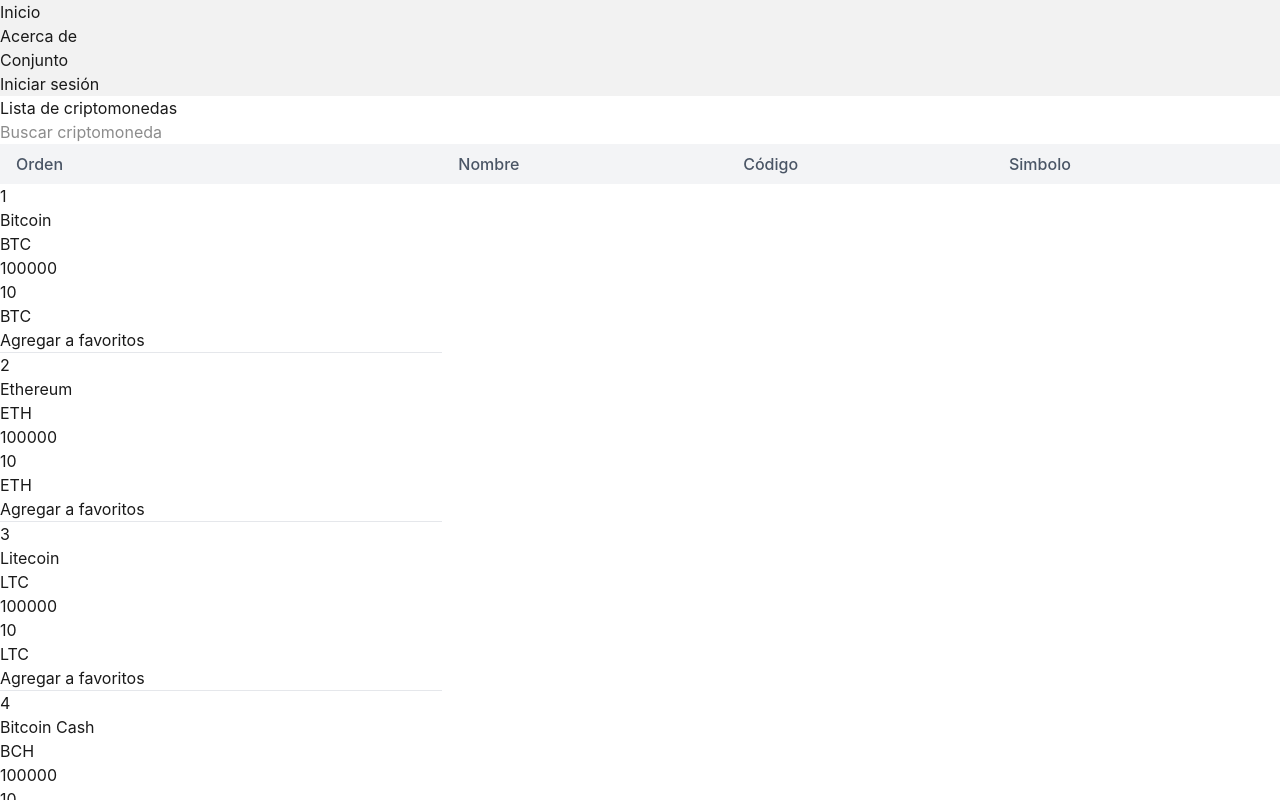
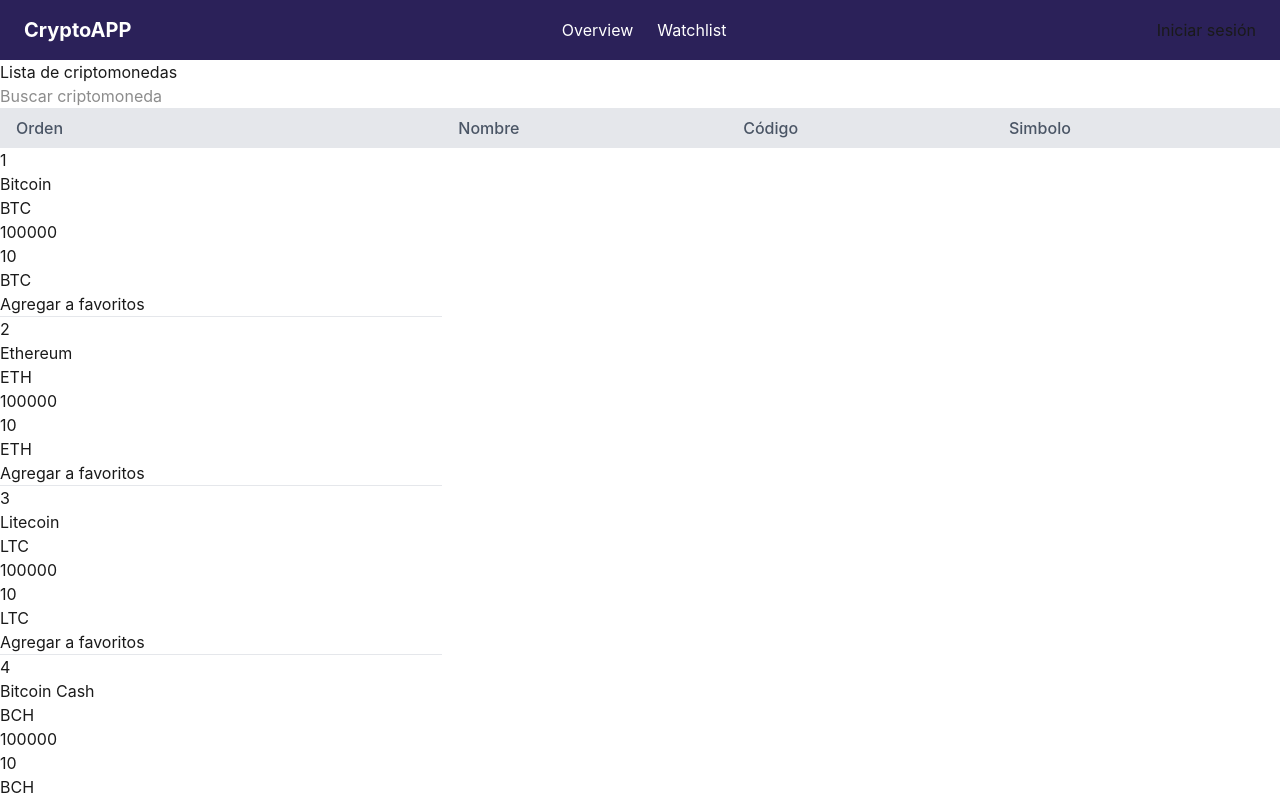
Before and after one commit to 102guss/3monedas, a React (Vite) app: page / in a window 1280 px wide. Shown: the top 800 px of the page. Built offline with nearby package versions, Linux system fonts and the light colour scheme.

Commit message:
Se le cambia el nombre a componente Coinstable y se le agregan estilos

```diff
--- a/src/App.tsx
+++ b/src/App.tsx
@@ -1,5 +1,5 @@
 import Header from "./components/Header";
-import CoinsTable from "./components/CoinsTable";
+import CoinsContainer from "./components/CoinsContainer";
 
 function App() {
   return (
@@ -8,7 +8,7 @@
       <main className="bg-white">
         <h1>Lista de criptomonedas</h1>
         <div className="coins-list">
-          <CoinsTable />
+          <CoinsContainer />
         </div>
       </main>
     </>
--- a/src/components/CoinsTable.tsx
+++ b/src/components/CoinsContainer.tsx
@@ -3,7 +3,7 @@
 import coins from "../data/coins";
 import Coin from "./Coin";
 
-const CoinsTable = () => {
+const CoinsContainer = () => {
   const [coinsList, setCoinsList] = useState<CoinProps[]>(coins);
   const searchInput = useRef<HTMLInputElement>(null);
 
@@ -23,8 +23,8 @@
         ref={searchInput}
         onChange={handleSearch}
       />
-      <table className="w-full text-left border-collapse">
-        <thead className="bg-gray-100">
+      <table className="w-full text-left border-collapse bg-white">
+        <thead className="bg-gray-200">
           <tr>
             <th className="px-4 py-2 text-gray-600 font-medium">Orden</th>
             <th className="px-4 py-2 text-gray-600 font-medium">Nombre</th>
@@ -42,4 +42,4 @@
   );
 };
 
-export default CoinsTable;
+export default CoinsContainer;
--- a/src/components/Header.tsx
+++ b/src/components/Header.tsx
@@ -1,12 +1,9 @@
 const Header = () => (
-  <header>
-    {/* <img src="/src/assets/vite.svg" alt="logo" /> */}
-    <nav>
-      <ul>
-        <li>Inicio</li>
-        <li>Acerca de</li>
-        <li>Conjunto</li>
-      </ul>
+  <header className="flex items-center justify-between px-6 py-4 bg-[#2B2159]">
+    <span className="text-xl font-bold text-white">CryptoAPP</span>
+    <nav className="flex gap-6">
+      <a href="#overview" className="text-white hover:text-gray-300">Overview</a>
+      <a href="#watchlist" className="text-white hover:text-gray-300">Watchlist</a>
     </nav>
     <button>Iniciar sesión</button>
   </header>
```
